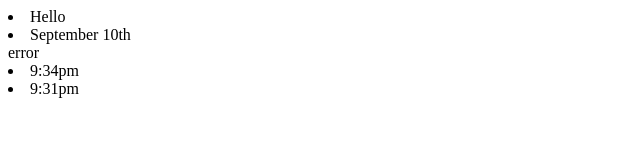
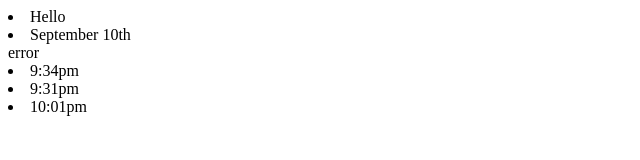
Before and after one commit to lim921/workshop, a plain HTML site: page index.html in a window 1280 px wide. Shown: the full height of the page, 0-640 px from the left. Drawn offline with Linux system fonts and the light colour scheme.

Commit message:
Add 10:01pm

```diff
--- a/index.html
+++ b/index.html
@@ -7,4 +7,5 @@
 	error
 	<li>9:34pm</li>
 	<li>9:31pm</li>
+	<li>10:01pm</li>
 </body>
```
